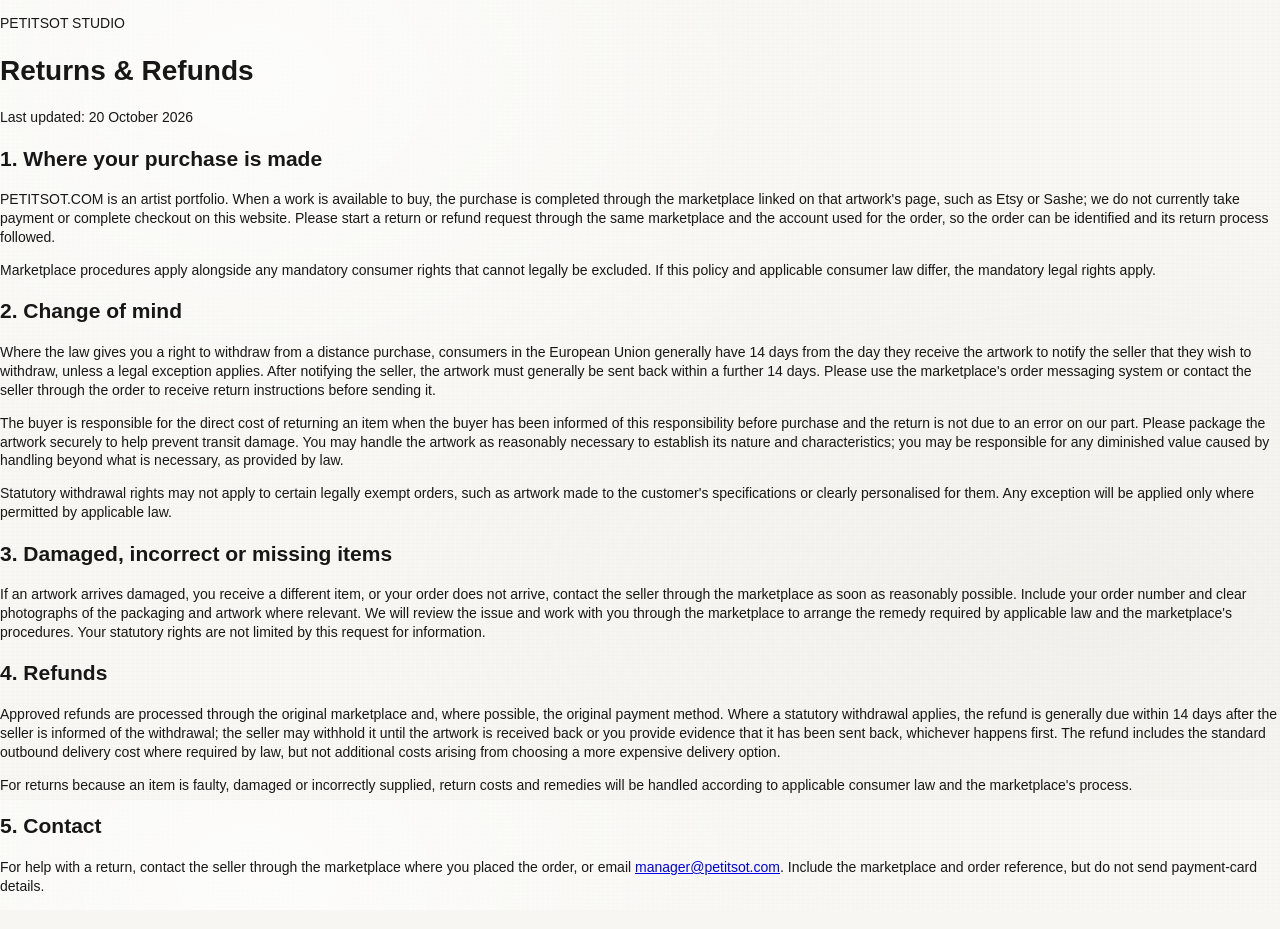
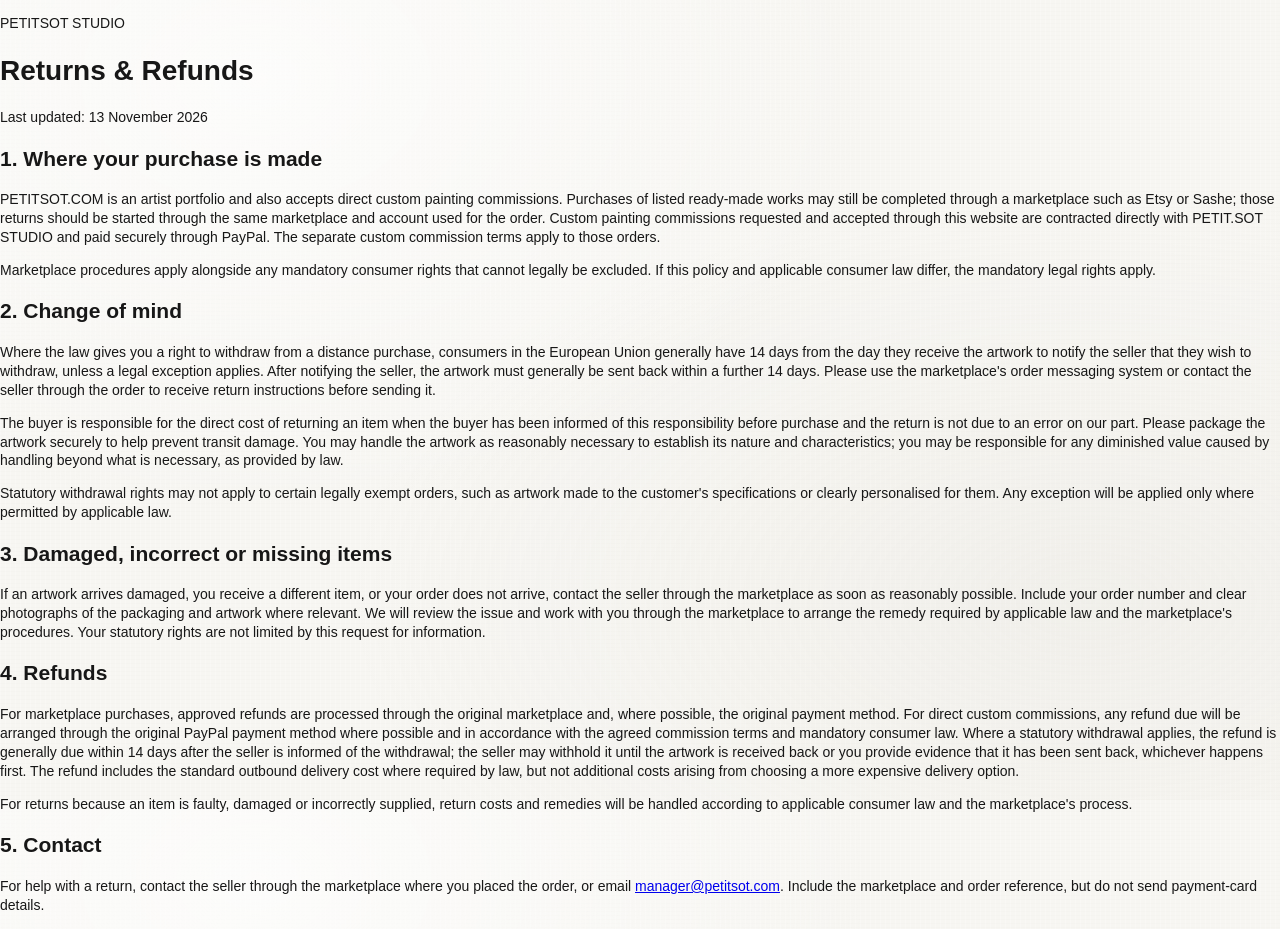
Before and after one commit to brodsk/PETIT-SOT-STUDIO, a Next.js app: page /return-policy in a window 1280 px wide. Built offline with nearby package versions, Linux system fonts and the light colour scheme.

Commit message:
Update returns policy for direct custom painting commissions

```diff
--- a/app/return-policy/page.tsx
+++ b/app/return-policy/page.tsx
@@ -13,17 +13,18 @@ export default function ReturnPolicyPage() {
     <main className="mx-auto w-full max-w-3xl px-6 py-16 text-neutral-900">
       <p className="mb-3 text-xs uppercase tracking-[0.2em] text-neutral-500">PETITSOT STUDIO</p>
       <h1 className="mb-4 text-4xl tracking-tight">Returns & Refunds</h1>
-      <p className="mb-10 text-sm text-neutral-500">Last updated: 20 October 2026</p>
+      <p className="mb-10 text-sm text-neutral-500">Last updated: 13 November 2026</p>
 
       <div className="space-y-8 leading-7">
         <section>
           <h2 className="mb-2 text-xl">1. Where your purchase is made</h2>
           <p>
-            PETITSOT.COM is an artist portfolio. When a work is available to buy, the purchase is completed
-            through the marketplace linked on that artwork's page, such as Etsy or Sashe; we do not currently
-            take payment or complete checkout on this website. Please start a return or refund request through
-            the same marketplace and the account used for the order, so the order can be identified and its
-            return process followed.
+            PETITSOT.COM is an artist portfolio and also accepts direct custom painting commissions. Purchases
+            of listed ready-made works may still be completed through a marketplace such as Etsy or Sashe;
+            those returns should be started through the same marketplace and account used for the order.
+            Custom painting commissions requested and accepted through this website are contracted directly
+            with PETIT.SOT STUDIO and paid securely through PayPal. The separate custom commission terms apply
+            to those orders.
           </p>
           <p className="mt-2">
             Marketplace procedures apply alongside any mandatory consumer rights that cannot legally be
@@ -68,8 +69,10 @@ export default function ReturnPolicyPage() {
         <section>
           <h2 className="mb-2 text-xl">4. Refunds</h2>
           <p>
-            Approved refunds are processed through the original marketplace and, where possible, the original
-            payment method. Where a statutory withdrawal applies, the refund is generally due within 14 days
+            For marketplace purchases, approved refunds are processed through the original marketplace and, where
+            possible, the original payment method. For direct custom commissions, any refund due will be arranged
+            through the original PayPal payment method where possible and in accordance with the agreed commission
+            terms and mandatory consumer law. Where a statutory withdrawal applies, the refund is generally due within 14 days
             after the seller is informed of the withdrawal; the seller may withhold it until the artwork is
             received back or you provide evidence that it has been sent back, whichever happens first. The
             refund includes the standard outbound delivery cost where required by law, but not additional
```
